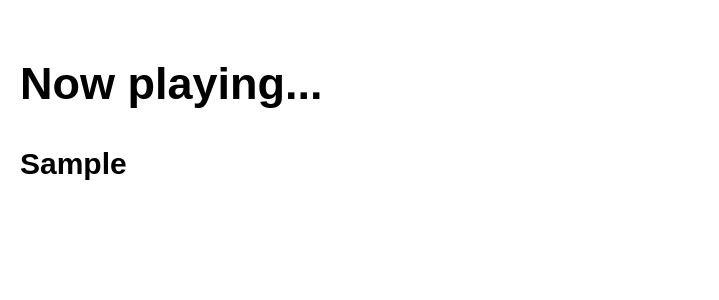
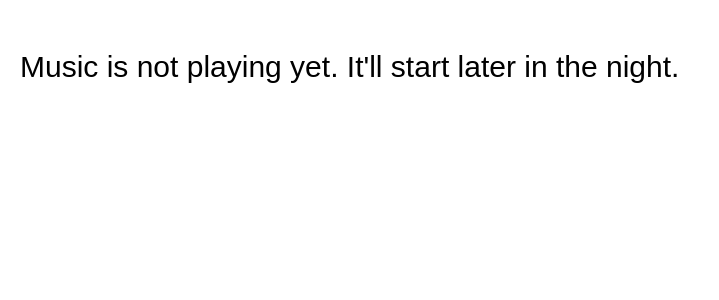
Before and after one commit to smalois/wedsite, a Django app: page /music/nowPlaying/ in a window 1280 px wide. Shown: the part 289-589 px from the top of the page, without its empty margins (0-719 px from the left). Run offline with Django 3.2, Linux system fonts and the light colour scheme; tables that the repository leaves empty hold one stand-in row (values such as "Sample post").

Commit message:
Fix the playing page with the correct message

```diff
--- a/choicepoll/templates/choicepoll/results.html
+++ b/choicepoll/templates/choicepoll/results.html
@@ -15,14 +15,14 @@
 </div>
 
 <div class="main">
-    {% if playStatus.isPlaying %}
+    {% if not playing %}
+        <P> Music is not playing yet. It'll start later in the night. </P>
+    {% else %}
         <h1>Results:</h1>
         <ul>
             {% for choice in choices %}
             <li> {{choice.votes}}: {{ choice.song.name }}</li>
             {% endfor %}
         </ul>
-    {% else %}
-        <P> Music is not playing yet. It'll start later in the night. </P>
     {% endif %}
 </div>
--- a/music/templates/music/index.html
+++ b/music/templates/music/index.html
@@ -15,8 +15,7 @@
 </div>
 
 <div class="main">
-
-    {% if user.is_authenticated and not playing %}
+    {% if not playing %}
         <P> Music is not playing yet. It'll start later in the night. </P>
     {% else %}
         <h2>Now playing...</h2>
```
